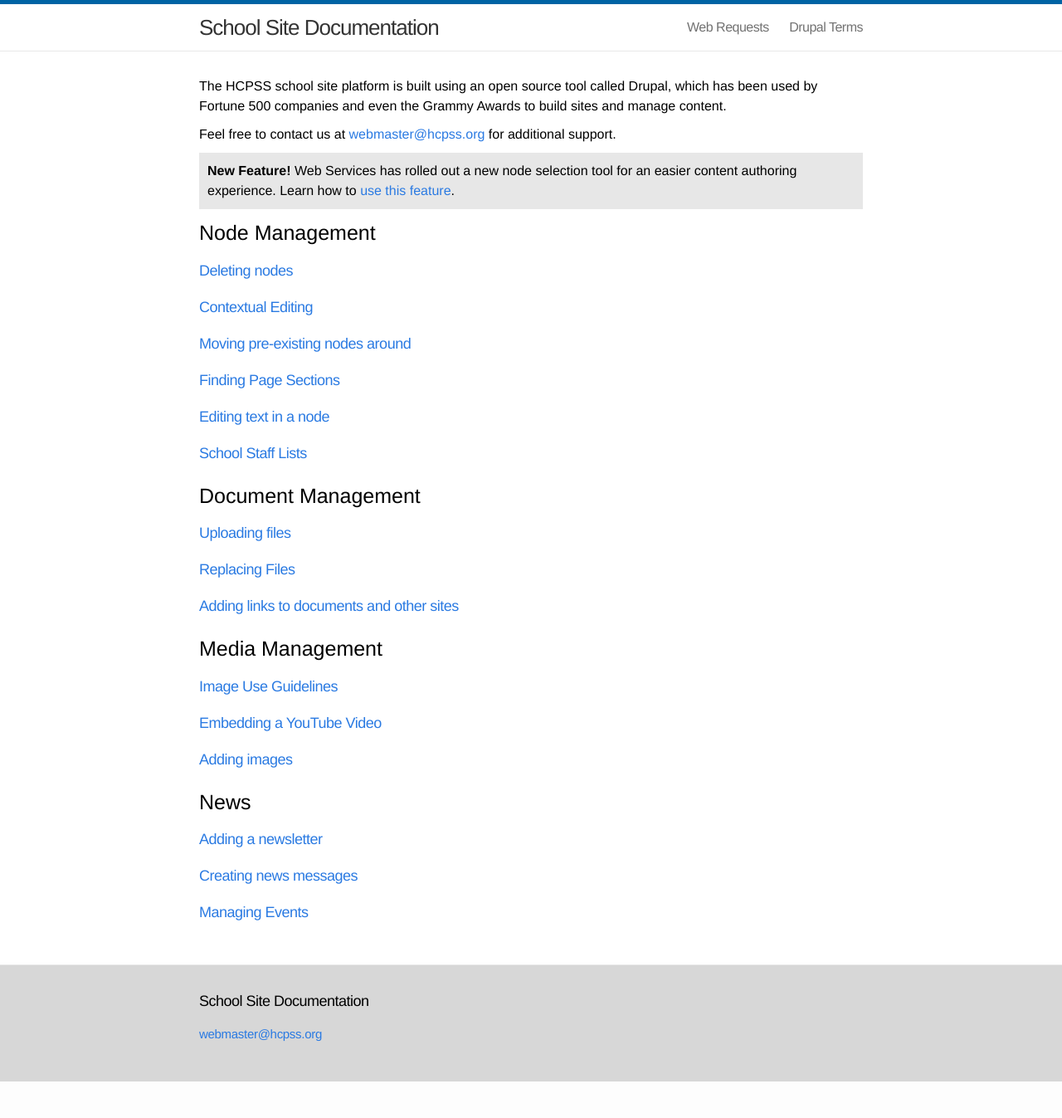
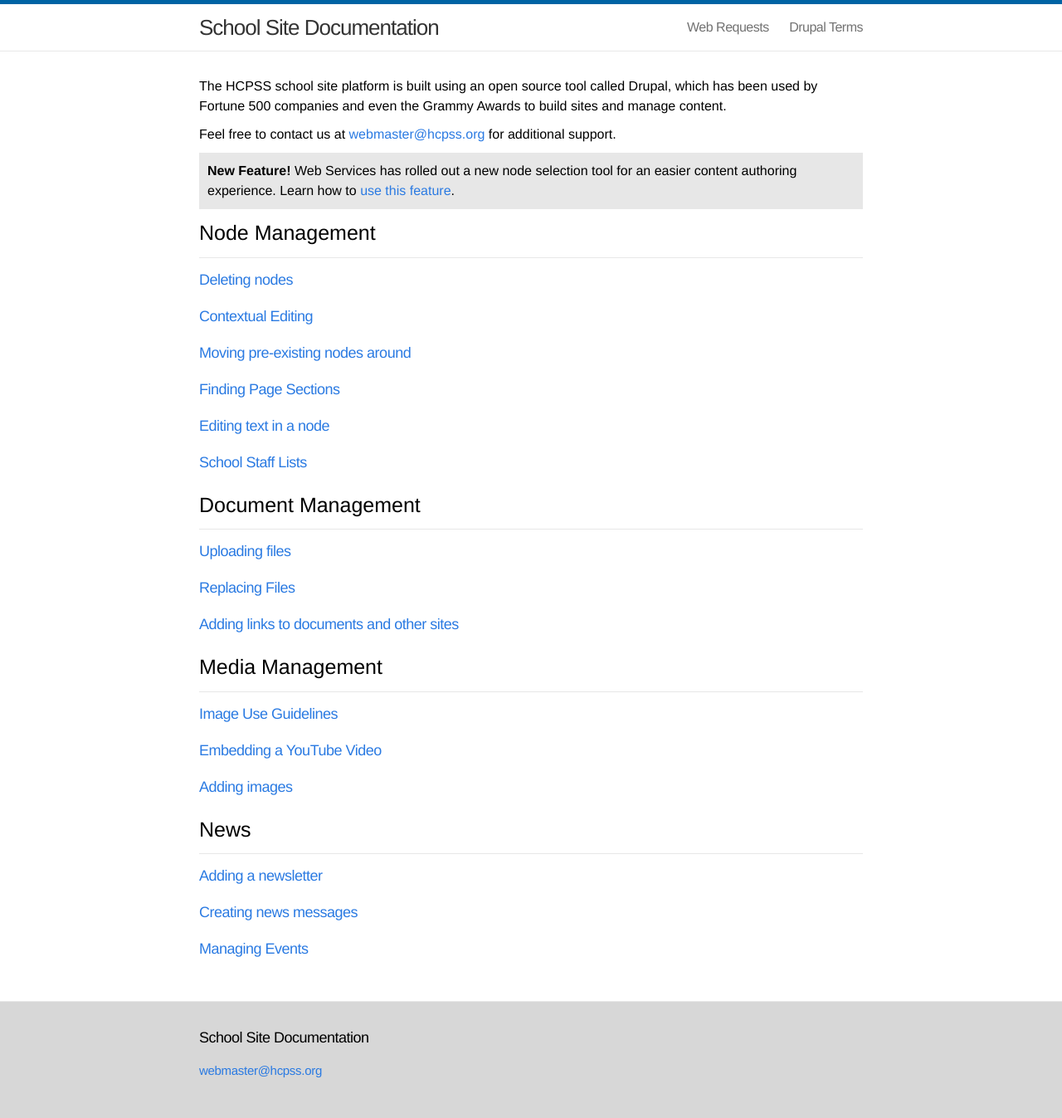
Before and after one commit to HCPSS/schoolsites-help, a Jekyll site: the page built from index.html, in a window 1280 px wide. Shown: the whole page at 83% size. Built offline with Jekyll 4.4.1, drawn with Linux system fonts in a browser that asks for light colours; Markdown is read by kramdown in place of the engine named in the settings; before the commit the page ends 1303 px from its top, so only the background shows below that.

Commit message:
changed h2, h3 along with image styles

```diff
--- a/css/main.css
+++ b/css/main.css
@@ -141,11 +141,11 @@
   background-color: #fff;
 }
 
-
 /* Home styles */
 /* ----------------------------------------------------------*/
+.home h2 {font-size:25px; ; margin-bottom: 15px; padding-bottom:10px; border-bottom: 1px #e7e7e7 solid;}
 
-.home h2 {font-size:25px; ; margin-bottom: 15px; }
+.home h3 {font-size:20px; ; margin-bottom: 15px; }
 
 .home p {margin-bottom: 10px;}
 
@@ -410,8 +410,7 @@
     margin: 0 0 15px; }
 
     img {
-    width:60%;
-    min-width: 350px;
+    max-width: 100%;
   }
 
 }
```
